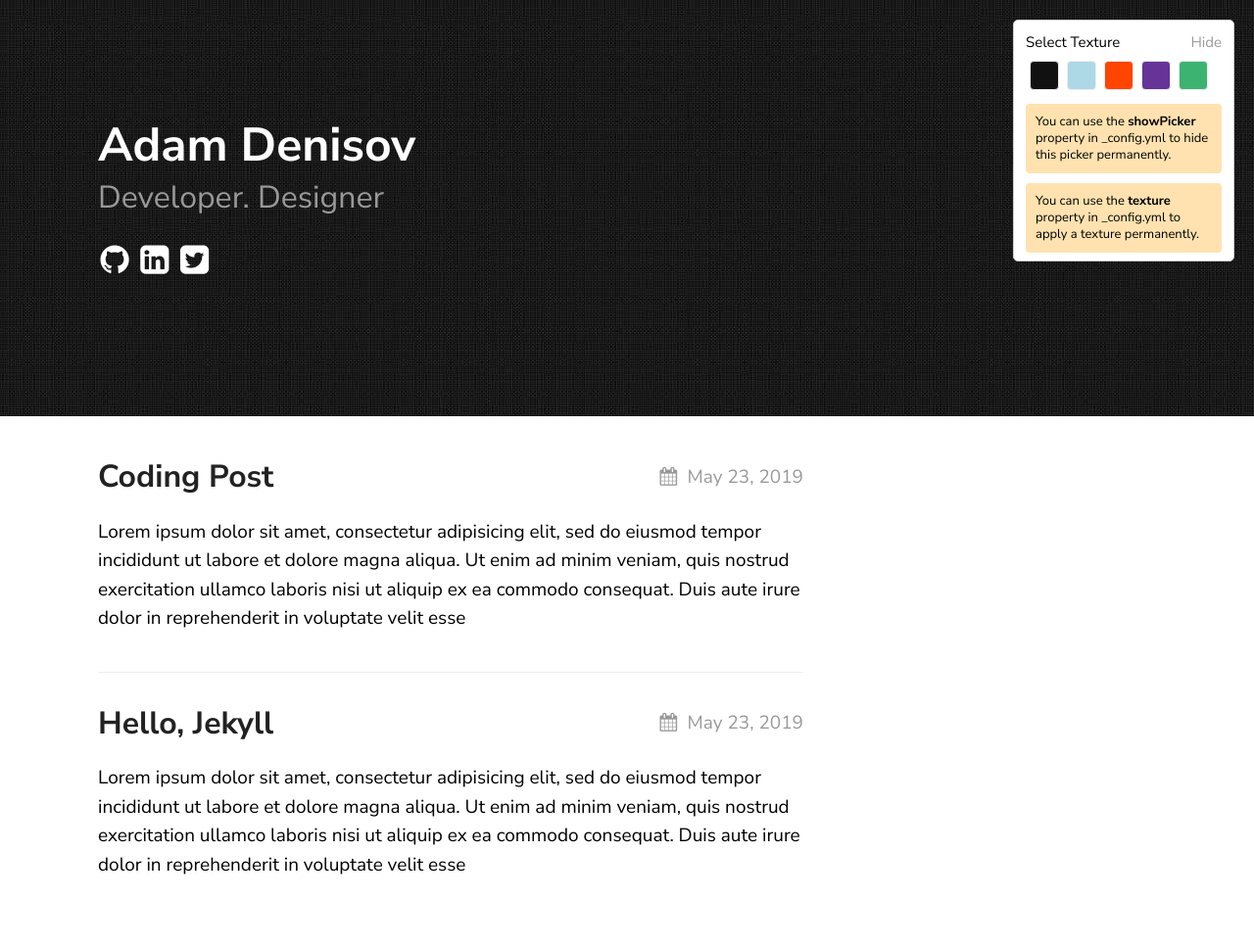
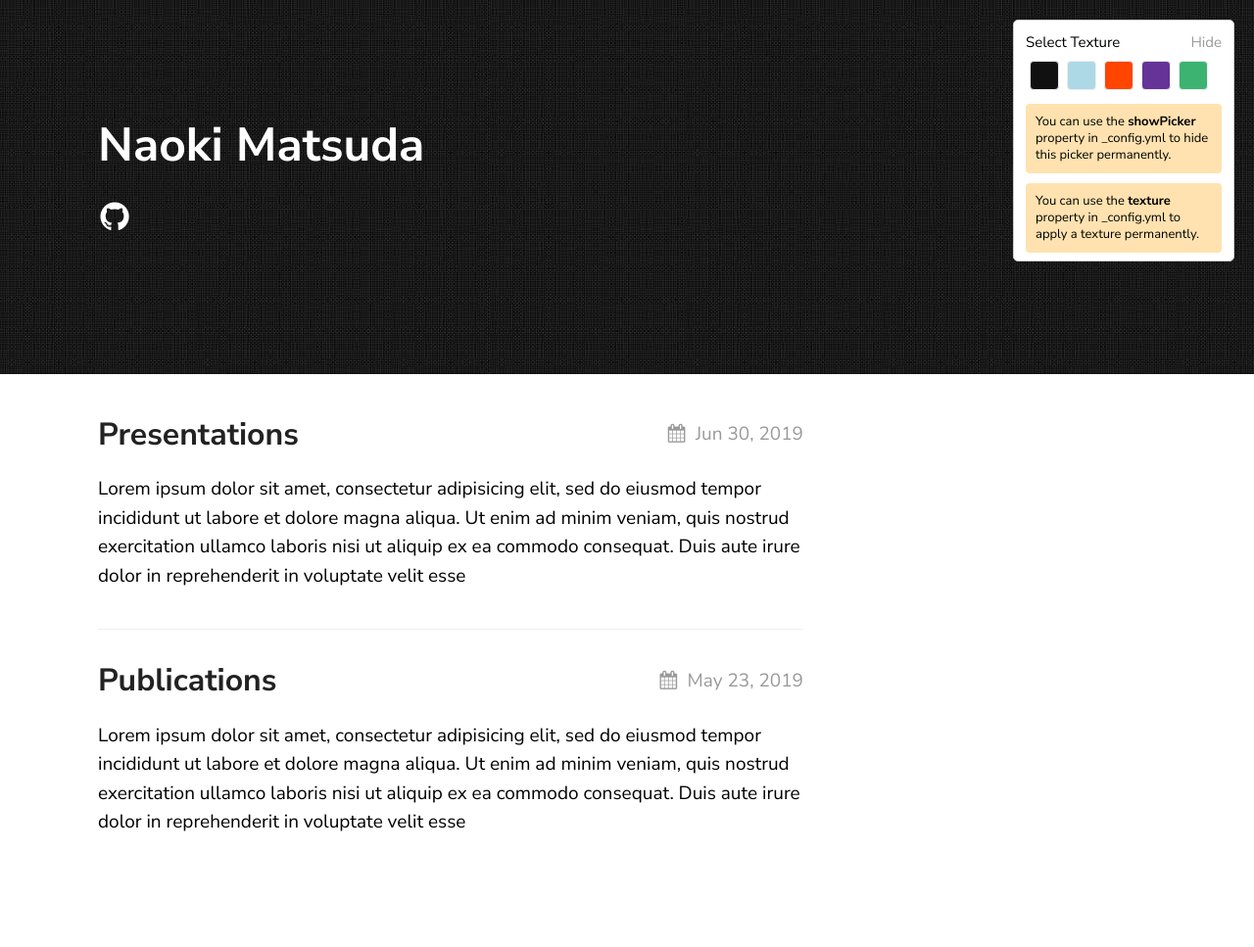
Before and after one commit to matsudan/matsudan.github.io, a Jekyll site: the page built from index.md, in a window 1280 px wide. Shown: the whole page at 98% size. Built offline with Jekyll 4.4.1, drawn with Linux system fonts in a browser that asks for light colours; after the commit the page ends 924 px from its top, so only the background shows below that.

Commit message:
fix content

```diff
--- a/_config.yml
+++ b/_config.yml
@@ -1,6 +1,6 @@
-title: Texture Theme
+title: Home
 author: GitHub User
-email: your-email@domain.com
+email: daaamatsun at gmail.com
 description: > # this means to ignore newlines until "show_exerpts:"
   Write an awesome description for your new site here. You can edit this
   line in _config.yml. It will appear in your document head meta (for
@@ -14,8 +14,8 @@ sass:
 
 permalink: /posts/:title/
 texture:
-  title: Adam Denisov
-  tagline: Developer. Designer
+  title: Naoki Matsuda
+  tagline:
   date_format: "%b %-d, %Y"
   style: black
   showNav: false
@@ -23,9 +23,8 @@ texture:
 
   # generate social links in footer
   social_links:
-    twitter: thelehhman
-    github:  thelehhman
-    linkedIn: in/thelehhman
+    twitter:
+    github:  matsudan
     rss: rss
 
 
--- a/_includes/page_header.html
+++ b/_includes/page_header.html
@@ -5,9 +5,6 @@
 		{%- if site.texture.social_links.github -%}
 			<a href="https://github.com/{{ site.texture.social_links.github }}"><li><i class="icon-github-circled"></i></li></a>
 		{%- endif -%}
-		{%- if site.texture.social_links.linkedIn -%}
-			<a href="https://linkedin.com/{{ site.texture.social_links.linkedIn }}"><li><i class="icon-linkedin-squared"></i></li></a>
-		{%- endif -%}
 		{%- if site.texture.social_links.twitter -%}
 			<a href="https://twitter.com/{{ site.texture.social_links.twitter }}"><li><i class="icon-twitter-squared"></i></li></a>
 		{%- endif -%}
--- a/_posts/2019-05-23-welcome-to-jekyll.markdown
+++ b/_posts/2019-05-23-welcome-to-jekyll.markdown
@@ -1,6 +1,6 @@
 ---
 layout: post
-title:  "Hello, Jekyll"
+title:  "Publications"
 date:   2019-05-23 21:03:36 +0530
 ---
 Lorem ipsum dolor sit amet, consectetur adipisicing elit, sed do eiusmod tempor incididunt ut labore et dolore magna aliqua. Ut enim ad minim veniam, quis nostrud exercitation ullamco laboris nisi ut aliquip ex ea commodo consequat. Duis aute irure dolor in reprehenderit in voluptate velit esse
--- a/_posts/2019-06-30-coding-post.markdown
+++ b/_posts/2019-06-30-coding-post.markdown
@@ -1,8 +1,7 @@
 ---
 layout: post
-title:  "Coding Post"
+title:  "Presentations"
 description: An example post which shows code rendering.
-date:   2019-05-23 21:03:36 +0530
 categories: Javascript NodeJS
 ---
 Lorem ipsum dolor sit amet, consectetur adipisicing elit, sed do eiusmod tempor incididunt ut labore et dolore magna aliqua. Ut enim ad minim veniam, quis nostrud exercitation ullamco laboris nisi ut aliquip ex ea commodo consequat. Duis aute irure dolor in reprehenderit in voluptate velit esse
```
